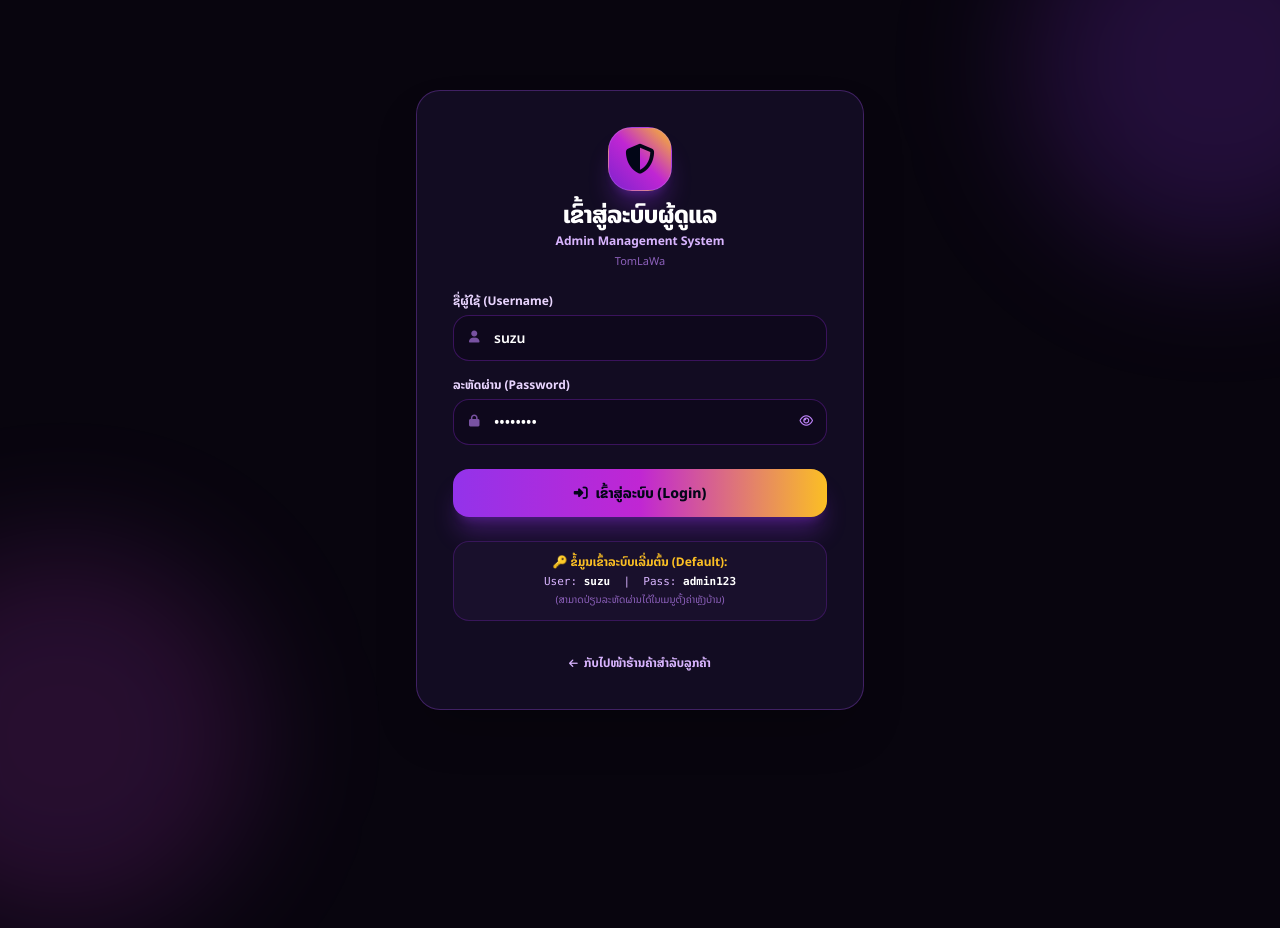
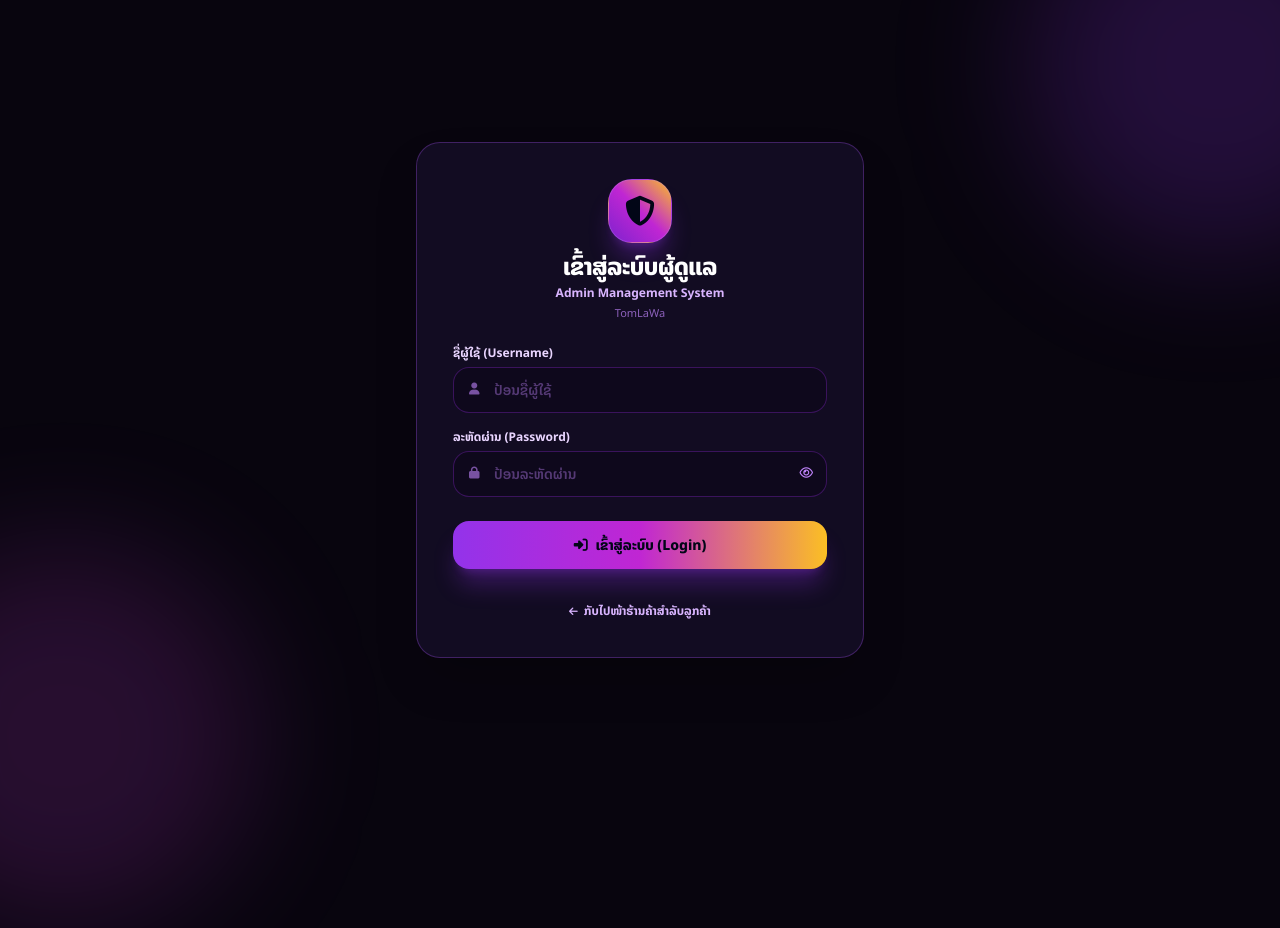
Before and after one commit to mangkorn1212/TomLaWa, a FastAPI app: page /admin/login in a window 1280 px wide; the page is wider, and only the part inside the window is pictured. Run offline with FastAPI, Linux system fonts and the light colour scheme; some libraries are stand-ins or nearby versions.

Commit message:
fix: remove auto-filled login credentials and delete hint box

```diff
--- a/app/templates/admin_login.html
+++ b/app/templates/admin_login.html
@@ -77,7 +77,7 @@
         </label>
         <div class="relative">
           <i class="fa-solid fa-user absolute left-4 top-3.5 text-purple-400/60 text-xs"></i>
-          <input type="text" id="admin_username" required placeholder="suzu" value="suzu" class="w-full pl-10 pr-4 py-3 rounded-2xl bg-[#0e081c] border border-purple-900/60 focus:outline-none focus:ring-2 focus:ring-purple-500/40 focus:border-purple-500 text-white placeholder-purple-400/40 text-sm font-semibold transition" />
+          <input type="text" id="admin_username" required placeholder="ປ້ອນຊື່ຜູ້ໃຊ້" autocomplete="off" class="w-full pl-10 pr-4 py-3 rounded-2xl bg-[#0e081c] border border-purple-900/60 focus:outline-none focus:ring-2 focus:ring-purple-500/40 focus:border-purple-500 text-white placeholder-purple-400/40 text-sm font-semibold transition" />
         </div>
       </div>
 
@@ -88,7 +88,7 @@
         </label>
         <div class="relative">
           <i class="fa-solid fa-lock absolute left-4 top-3.5 text-purple-400/60 text-xs"></i>
-          <input type="password" id="admin_password" required placeholder="ລະຫັດຜ່ານ" value="admin123" class="w-full pl-10 pr-10 py-3 rounded-2xl bg-[#0e081c] border border-purple-900/60 focus:outline-none focus:ring-2 focus:ring-purple-500/40 focus:border-purple-500 text-white placeholder-purple-400/40 text-sm font-semibold transition" />
+          <input type="password" id="admin_password" required placeholder="ປ້ອນລະຫັດຜ່ານ" autocomplete="new-password" class="w-full pl-10 pr-10 py-3 rounded-2xl bg-[#0e081c] border border-purple-900/60 focus:outline-none focus:ring-2 focus:ring-purple-500/40 focus:border-purple-500 text-white placeholder-purple-400/40 text-sm font-semibold transition" />
           <button type="button" onclick="togglePasswordVisibility()" class="absolute right-3.5 top-3.5 text-purple-400 hover:text-white text-xs">
             <i class="fa-regular fa-eye" id="pwd-eye-icon"></i>
           </button>
@@ -104,15 +104,6 @@
       </div>
 
     </form>
-
-    <!-- Default Login Hint -->
-    <div class="p-3 bg-[#19102c] rounded-2xl border border-purple-900/50 text-center text-xs text-purple-200">
-      <span class="font-bold text-amber-400">🔑 ຂໍ້ມູນເຂົ້າລະບົບເລີ່ມຕົ້ນ (Default):</span>
-      <div class="font-mono text-[11px] text-purple-300 mt-1">
-        User: <strong class="text-white">suzu</strong> &nbsp;|&nbsp; Pass: <strong class="text-white">admin123</strong>
-      </div>
-      <div class="text-[10px] text-purple-400/70 mt-0.5">(ສາມາດປ່ຽນລະຫັດຜ່ານໄດ້ໃນເມນູຕັ້ງຄ່າຫຼັງບ້ານ)</div>
-    </div>
 
     <!-- Back to Store Link -->
     <div class="text-center pt-1">
```
